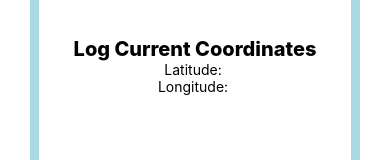
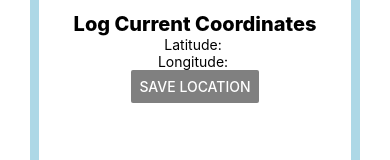
Before and after one commit to RX7RUSS/advanced-final-gps, a React Native app: screen / in a window 390 px wide. Shown: the part 544-704 px from the top of the page. Built offline with nearby package versions, Linux system fonts and the light colour scheme; no server answers.

Commit message:
Save Location Working

```diff
--- a/components/GetPos.js
+++ b/components/GetPos.js
@@ -1,9 +1,18 @@
 import React, { Component } from 'react';
-import { View, Text, StyleSheet } from 'react-native';
+import { connect } from 'react-redux';
+import store from '../store';
+import { View, Text, StyleSheet, Button } from 'react-native';
 
+@connect((store) => {
+  return {
+    coordinates: store.latLong.coordinates
+  };
+})
 class GetPos extends Component {
     constructor(props) {
       super(props);
+
+      this.getCoordinatesHandler = this.getCoordinatesHandler.bind(this);
 
       this.state = {
         latitude: null,
@@ -26,17 +35,30 @@ class GetPos extends Component {
       );
     }
 
+    getCoordinatesHandler() {
+      console.log(this.props.coordinates);
+      console.assert(this.props.coordinates == null);
+      console.log(this.state.latitude);
+      this.props.dispatch({ type: "LAT_LONG", payload: {lat: this.state.latitude, long: this.state.longitude} })
+      console.log(this.props.coordinates);
+    }
+
     render() {
       return (
         <View style={{ flexGrow: 1, alignItems: 'center', justifyContent: 'center' }}>
           <Text style={styles.titleText}>Log Current Coordinates</Text>
           <Text>Latitude: {this.state.latitude}</Text>
           <Text>Longitude: {this.state.longitude}</Text>
+          <Button onPress={this.getCoordinatesHandler}
+            title="Save Location"
+            color="grey"
+            />
           {this.state.error ? <Text>Error: {this.state.error}</Text> : null}
         </View>
       );
     }
   }
+
 
 const styles = StyleSheet.create({
   titleText: {
--- a/package.json
+++ b/package.json
@@ -19,6 +19,7 @@
     "preset": "jest-expo"
   },
   "dependencies": {
+    "babel-plugin-transform-decorators-legacy": "^1.3.4",
     "expo": "^18.0.3",
     "react": "16.0.0-alpha.12",
     "react-native": "^0.45.1",
--- /dev/null
+++ b/store.js
@@ -0,0 +1,19 @@
+import { createStore, combineReducers } from 'redux';
+
+function latLong(state={coordinates: null}, action) {
+  switch (action.type) {
+    case "LAT_LONG": {
+      return {...state, coordinates: action.payload}
+    }
+
+    default:
+     return state;
+  }
+}
+
+const rootReducer = combineReducers({
+  // all reducers here
+  latLong,
+})
+
+export default createStore(rootReducer)
```
Also changed, not shown: App.js (+10 -2 lines), .babelrc (added), reducers/index.js (added). Lines whose indentation alone changed are shown as unchanged.
